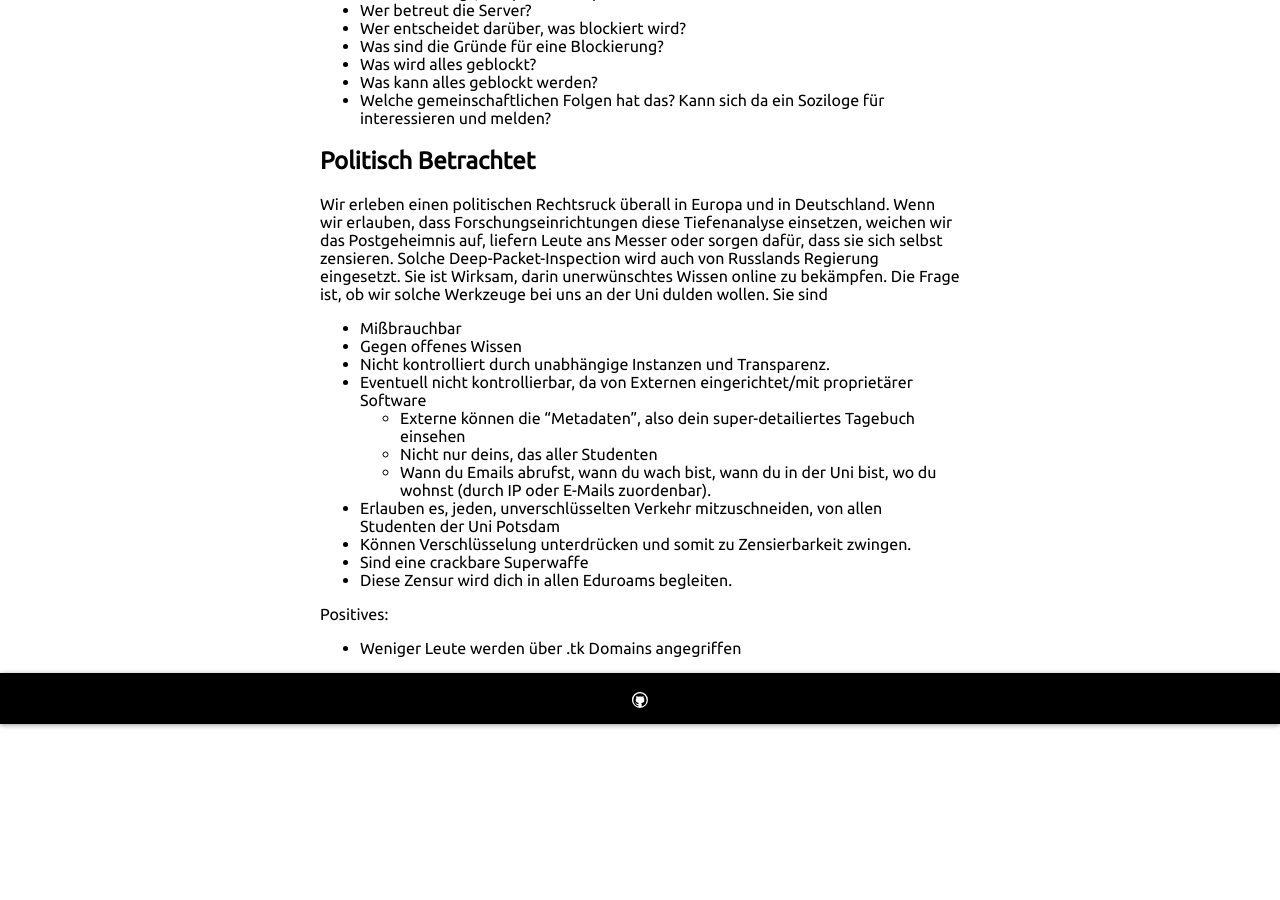
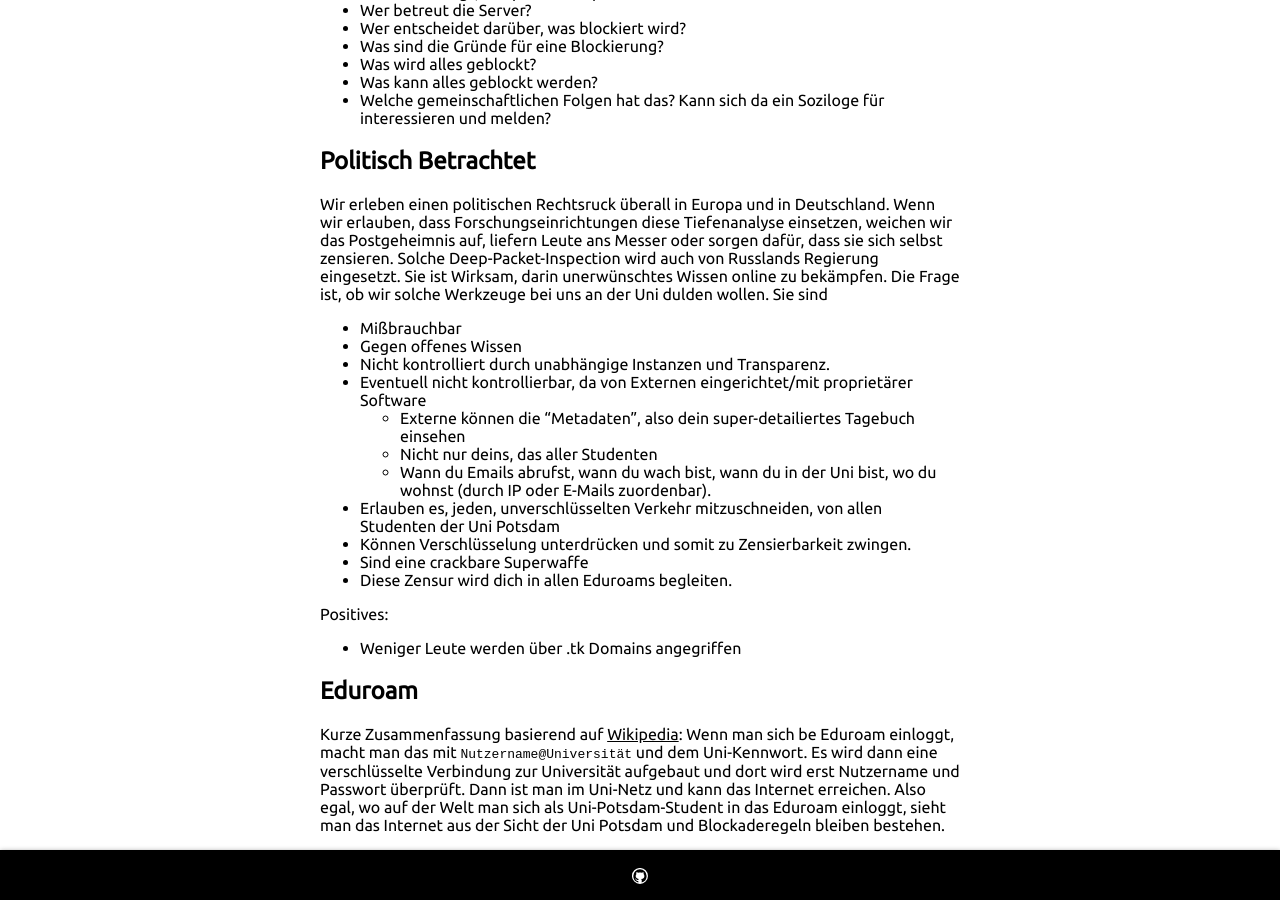
Before and after one commit to niccokunzmann/niccokunzmann.github.io, a Jekyll site: the page built from _posts/2016-06-02-Uni-Potsdam-Zensiert-Das-Internet.md, in a window 1280 px wide and 900 px high, scrolled down 5662 px. Built offline with Jekyll 4.4.1, drawn with Linux system fonts in a browser that asks for light colours.

Commit message:
Eduroam beschrieben

```diff
--- a/_posts/2016-06-02-Uni-Potsdam-Zensiert-Das-Internet.md
+++ b/_posts/2016-06-02-Uni-Potsdam-Zensiert-Das-Internet.md
@@ -246,3 +246,10 @@ Wir erleben einen politischen Rechtsruck überall in Europa und in Deutschland.
 Positives:
 
 - Weniger Leute werden über .tk Domains angegriffen
+
+## Eduroam
+
+Kurze Zusammenfassung basierend auf [Wikipedia](https://de.wikipedia.org/wiki/Eduroam#Technische_Umsetzung): Wenn man sich be Eduroam einloggt, macht man das mit `Nutzername@Universität` und dem Uni-Kennwort.
+Es wird dann eine verschlüsselte Verbindung zur Universität aufgebaut und dort wird erst Nutzername und Passwort überprüft.
+Dann ist man im Uni-Netz und kann das Internet erreichen.
+Also egal, wo auf der Welt man sich als Uni-Potsdam-Student in das Eduroam einloggt, sieht man das Internet aus der Sicht der Uni Potsdam und Blockaderegeln bleiben bestehen.
```
